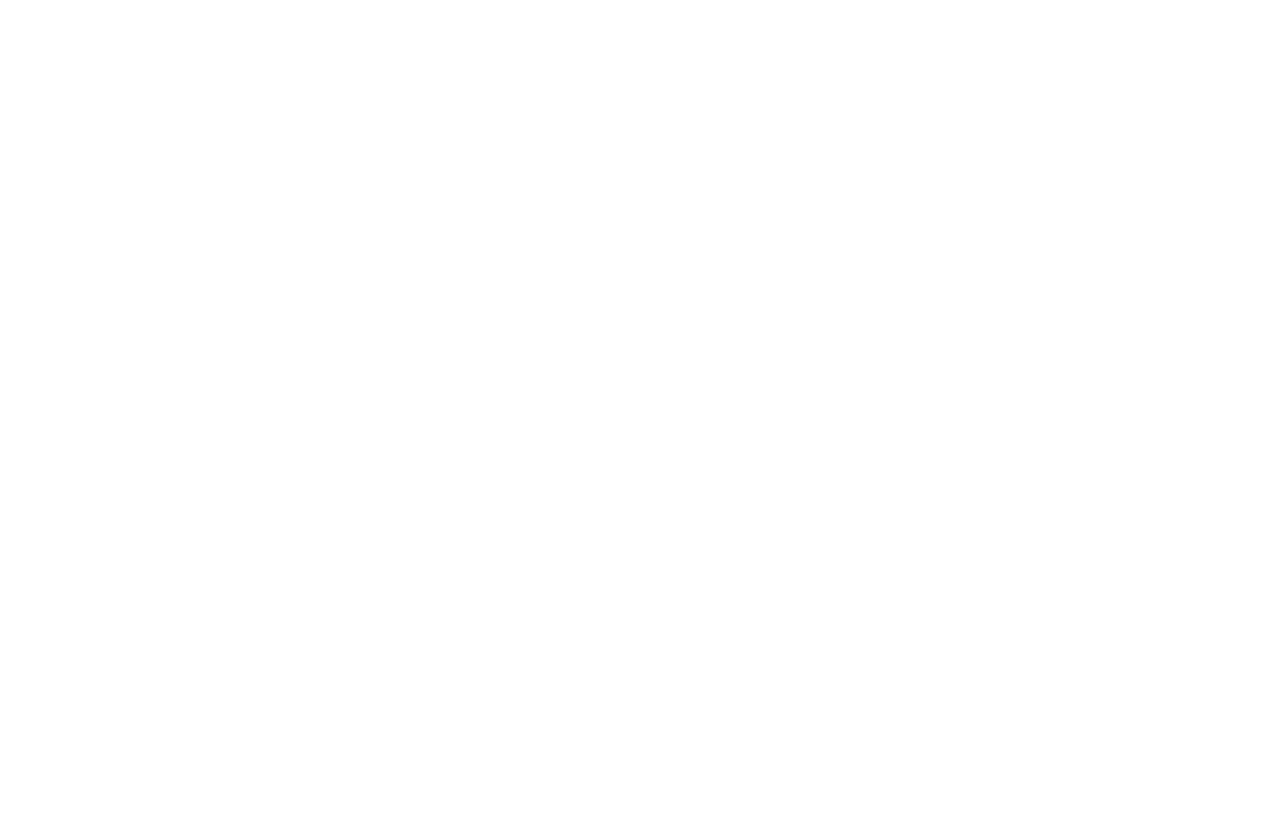
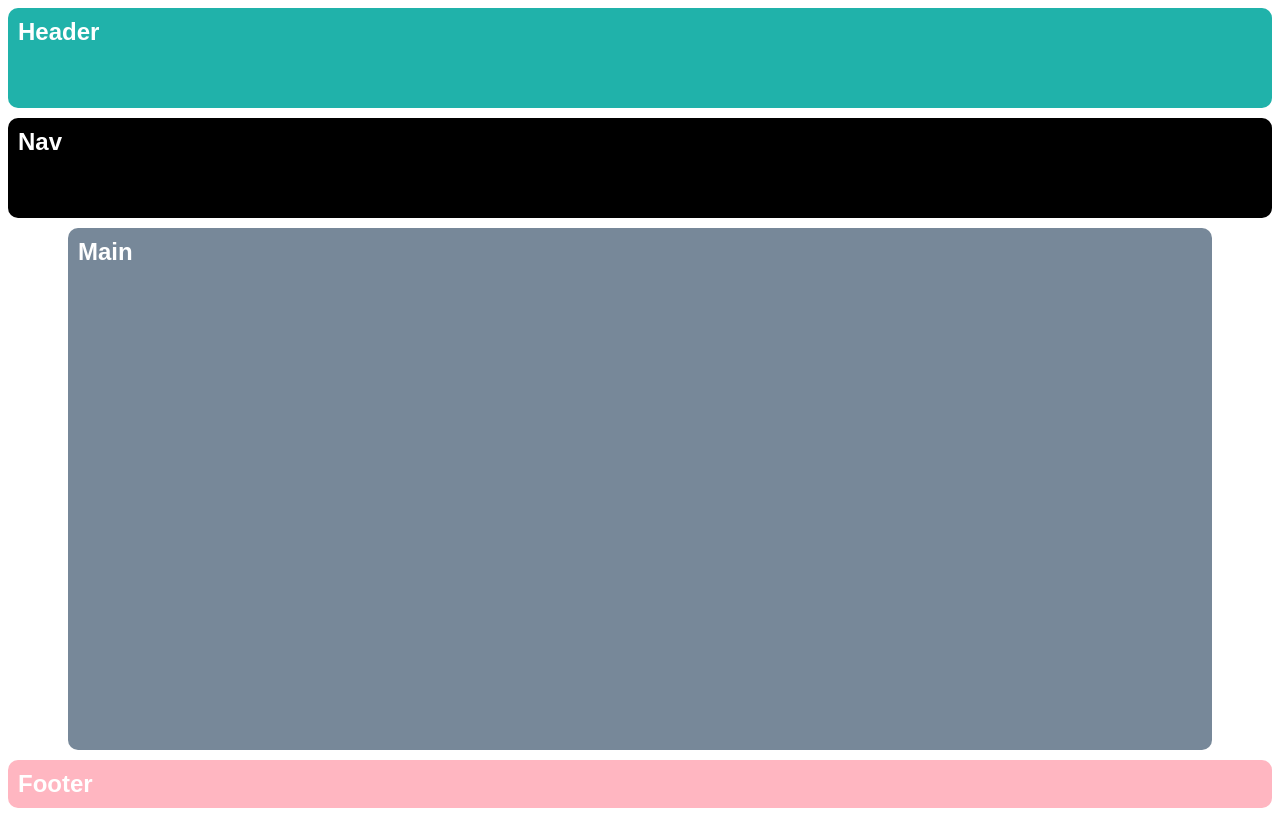
Before and after one commit to Mackewinsson/Yuleximarquez.com, a plain HTML site: page Index.html in a window 1280 px wide. Drawn offline with Linux system fonts and the light colour scheme.

Commit message:
Create grid sistem

```diff
--- a/Index.html
+++ b/Index.html
@@ -5,8 +5,15 @@
     <meta name="viewport" content="width=device-width, initial-scale=1.0">
     <meta http-equiv="X-UA-Compatible" content="ie=edge">
     <title>Yulexi Maquez Microblading Master</title>
+    <link rel="stylesheet" type="text/css" href="Style.css">
 </head>
 <body>
-
+    <section class="grid">
+        <header>Header</header>
+        <nav>Nav</nav>
+        <main>Main</main>
+        <footer>Footer</footer>
+    </section>
+    <script src="Script.js"></script>
 </body>
 </html>
--- a/Style.css
+++ b/Style.css
@@ -0,0 +1,87 @@
+/* Grid layout */
+
+.grid{
+
+    height: 100vh;
+    display: grid;
+    grid-template-columns: 50px 1fr 50px;
+    grid-template-rows: minmax(100px, min-content) minmax(100px, min-content) auto min-content;
+    grid-gap: 10px;
+    grid-template-areas:
+    "header header header"
+    "nav nav nav"
+    ". main ."
+    "footer footer footer"
+    ;
+}
+
+header{
+
+    grid-area: header;
+
+}
+
+nav{
+
+    grid-area: nav;
+
+}
+
+main{
+
+    grid-area: main;
+}
+
+footer{
+
+    grid-area: footer;
+
+}
+
+/* End of grid declaration */
+
+/* Look of container elements */
+
+header{
+
+    background-color: lightseagreen;
+    border-radius: 10px;
+    padding: 10px;
+    color: #fff;
+    font-weight: bold;
+    font-family: Arial, Helvetica, sans-serif;
+    font-size: 1.5rem;
+}
+
+nav{
+
+    background-color: black;
+    border-radius: 10px;
+    padding: 10px;
+    color: #fff;
+    font-weight: bold;
+    font-family: Arial, Helvetica, sans-serif;
+    font-size: 1.5rem;
+}
+
+main{
+
+    background-color: lightslategray;
+    border-radius: 10px;
+    padding: 10px;
+    color: #fff;
+    font-weight: bold;
+    font-family: Arial, Helvetica, sans-serif;
+    font-size: 1.5rem;
+}
+
+footer{
+
+    background-color: lightpink;
+    border-radius: 10px;
+    padding: 10px;
+    color: #fff;
+    font-weight: bold;
+    font-family: Arial, Helvetica, sans-serif;
+    font-size: 1.5rem;
+}
```
